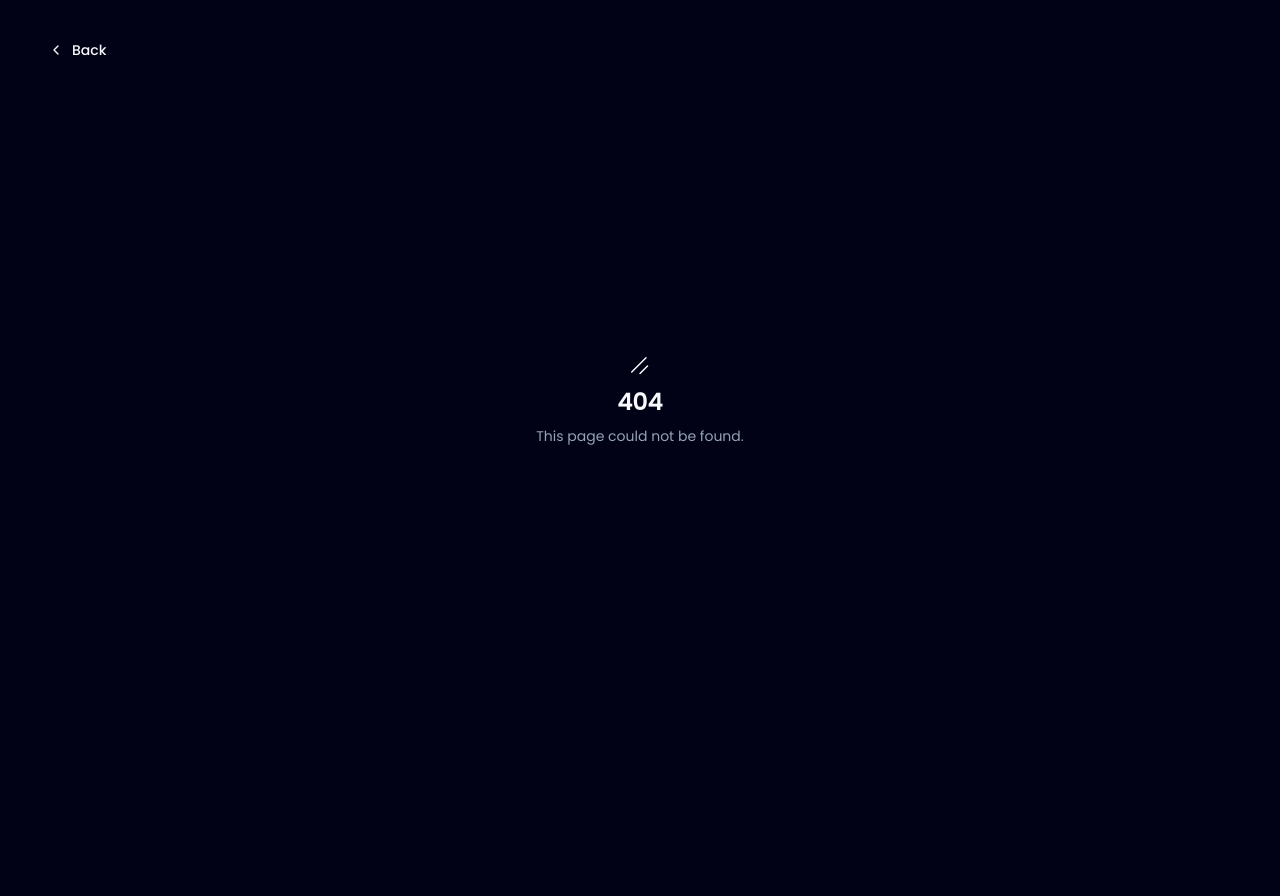
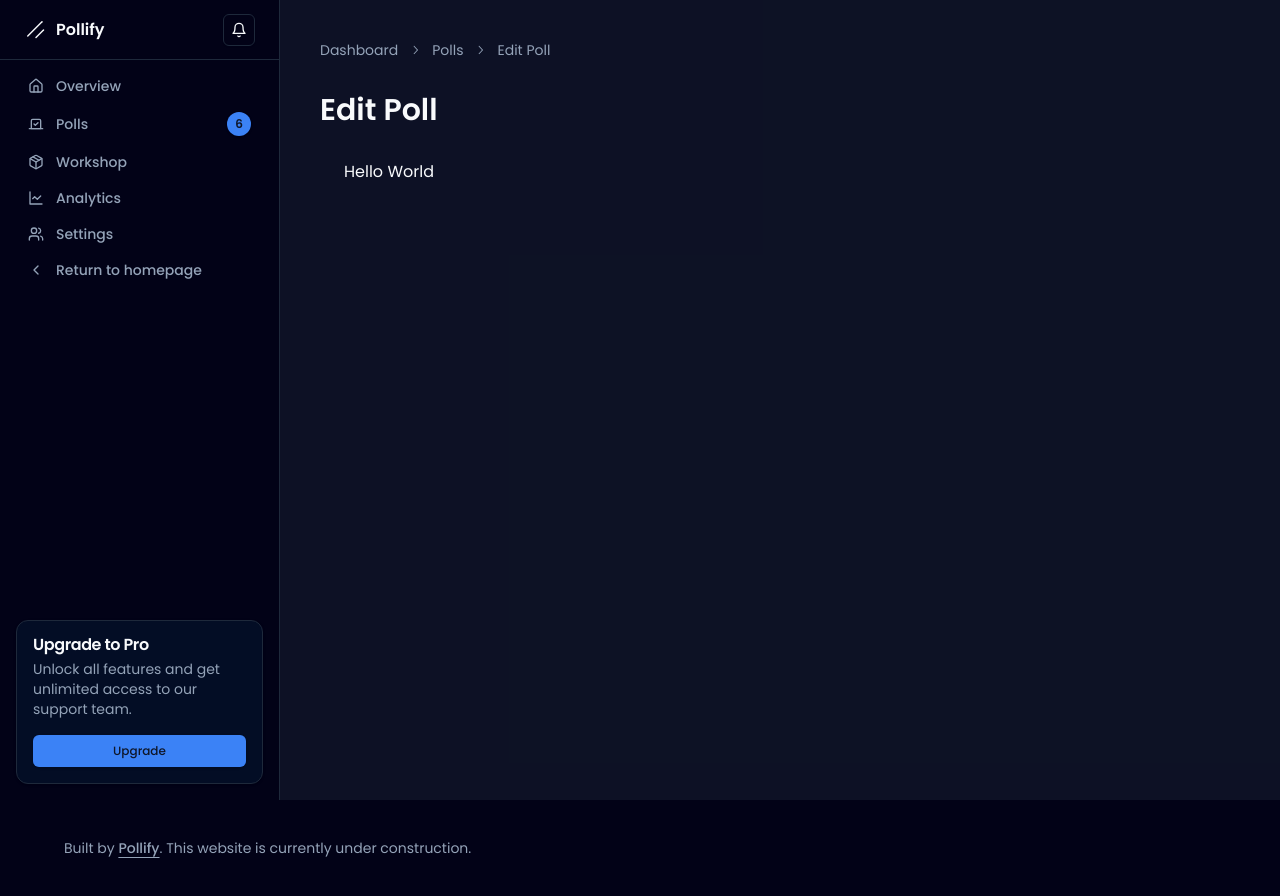
Before and after one commit to anthonysgro/pollify, a Next.js app in the folder apps/web/: page /dashboard/polls/1/edit in a window 1280 px wide. Before the commit this address had no page. Before the commit the page ends 800 px from the top, so only its background shows below. Built offline with nearby package versions, Linux system fonts and the light colour scheme.

Commit message:
Add new edit and poll dynamic routes

```diff
--- /dev/null
+++ b/apps/web/src/app/(dash)/dashboard/polls/[slug]/edit/page.tsx
@@ -0,0 +1,45 @@
+import {
+    Breadcrumb,
+    BreadcrumbItem,
+    BreadcrumbLink,
+    BreadcrumbList,
+    BreadcrumbSeparator,
+} from '@/components/ui/breadcrumb'
+import Link from 'next/link'
+
+async function PollEditPage({ params }: { params: { slug: string } }) {
+    return (
+        <main className="flex min-h-[calc(100vh_-_theme(spacing.16))] flex-1 flex-col gap-4 bg-muted/40 p-4 md:gap-8 md:p-10">
+            <Breadcrumb className="hidden md:flex">
+                <BreadcrumbList>
+                    <BreadcrumbItem>
+                        <BreadcrumbLink asChild>
+                            <Link href="/dashboard">Dashboard</Link>
+                        </BreadcrumbLink>
+                    </BreadcrumbItem>
+                    <BreadcrumbSeparator />
+                    <BreadcrumbItem>
+                        <BreadcrumbLink asChild>
+                            <Link href="/dashboard/polls">Polls</Link>
+                        </BreadcrumbLink>
+                    </BreadcrumbItem>
+                    <BreadcrumbSeparator />
+                    <BreadcrumbItem>
+                        <BreadcrumbLink asChild>
+                            <Link href={`/dashboard/polls/${params.slug}/edit`}>Edit Poll</Link>
+                        </BreadcrumbLink>
+                    </BreadcrumbItem>
+                </BreadcrumbList>
+            </Breadcrumb>
+            <div className="mx-auto grid w-full max-w-6xl gap-2">
+                <h1 className="text-3xl font-semibold">Edit Poll</h1>
+            </div>
+            <main className="grid flex-1 items-start gap-4 p-4 sm:px-6 sm:py-0 md:gap-8">
+                {/* <UserPollTableTabs /> */}
+                Hello World
+            </main>
+        </main>
+    )
+}
+
+export default PollEditPage
--- /dev/null
+++ b/apps/web/src/app/(dash)/dashboard/polls/[slug]/page.tsx
@@ -0,0 +1,44 @@
+import {
+    Breadcrumb,
+    BreadcrumbItem,
+    BreadcrumbLink,
+    BreadcrumbList,
+    BreadcrumbSeparator,
+} from '@/components/ui/breadcrumb'
+import Link from 'next/link'
+
+async function PollPage({ params }: { params: { slug: string } }) {
+    return (
+        <main className="flex min-h-[calc(100vh_-_theme(spacing.16))] flex-1 flex-col gap-4 bg-muted/40 p-4 md:gap-8 md:p-10">
+            <Breadcrumb className="hidden md:flex">
+                <BreadcrumbList>
+                    <BreadcrumbItem>
+                        <BreadcrumbLink asChild>
+                            <Link href="/dashboard">Dashboard</Link>
+                        </BreadcrumbLink>
+                    </BreadcrumbItem>
+                    <BreadcrumbSeparator />
+                    <BreadcrumbItem>
+                        <BreadcrumbLink asChild>
+                            <Link href="/dashboard/polls">Polls</Link>
+                        </BreadcrumbLink>
+                    </BreadcrumbItem>
+                    <BreadcrumbSeparator />
+                    <BreadcrumbItem>
+                        <BreadcrumbLink asChild>
+                            <Link href={`/dashboard/polls/${params.slug}`}>Poll</Link>
+                        </BreadcrumbLink>
+                    </BreadcrumbItem>
+                </BreadcrumbList>
+            </Breadcrumb>
+            <div className="mx-auto grid w-full max-w-6xl gap-2">
+                <h1 className="text-3xl font-semibold">Poll</h1>
+            </div>
+            <main className="grid flex-1 items-start gap-4 p-4 sm:px-6 sm:py-0 md:gap-8">
+                Hello World
+            </main>
+        </main>
+    )
+}
+
+export default PollPage
--- a/apps/web/src/components/user-poll-table.tsx
+++ b/apps/web/src/components/user-poll-table.tsx
@@ -61,7 +61,7 @@ async function UserPollTable() {
                             <Badge variant="outline">{poll.status}</Badge>
                         </TableCell>
                         <TableCell className="hidden md:table-cell">
-                            <Link href={poll.link}>
+                            <Link href={`/dashboard/polls/${poll.id}`}>
                                 <Icons.link2 size={18} />
                             </Link>
                         </TableCell>
@@ -89,8 +89,14 @@ async function UserPollTable() {
                                     <DropdownMenuLabel>
                                         Actions
                                     </DropdownMenuLabel>
-                                    <DropdownMenuItem>Edit</DropdownMenuItem>
-                                    <DropdownMenuItem>Delete</DropdownMenuItem>
+                                    <Link href={`/dashboard/polls/${poll.id}/edit`}>
+                                    <DropdownMenuItem className='cursor-pointer'>
+                                        Edit
+                                        </DropdownMenuItem>
+                                        </Link>
+
+                                        <DropdownMenuItem className='cursor-pointer'>
+                                        Delete</DropdownMenuItem>
                                 </DropdownMenuContent>
                             </DropdownMenu>
                         </TableCell>
--- a/apps/web/src/mock/poll-table.ts
+++ b/apps/web/src/mock/poll-table.ts
@@ -1,5 +1,6 @@
 export const pollData = [
     {
+        id: 0,
         name: 'Laser Lemonade Machine',
         status: 'Draft',
         link: '#',
@@ -7,6 +8,7 @@ export const pollData = [
         createdAt: '2023-07-12 10:42 AM',
     },
     {
+        id: 1,
         name: 'Hypernova Headphones',
         status: 'Active',
         link: '#',
@@ -14,6 +16,7 @@ export const pollData = [
         createdAt: '2023-10-18 03:21 PM',
     },
     {
+        id: 2,
         name: 'AeroGlow Desk Lamp',
         status: 'Active',
         link: '#',
@@ -21,6 +24,7 @@ export const pollData = [
         createdAt: '2023-11-29 08:15 AM',
     },
     {
+        id: 3,
         name: 'TechTonic Energy Drink',
         status: 'Draft',
         link: '#',
@@ -28,6 +32,7 @@ export const pollData = [
         createdAt: '2023-12-25 11:59 PM',
     },
     {
+        id: 4,
         name: 'Gamer Gear Pro Controller',
         status: 'Active',
         link: '#',
@@ -35,6 +40,7 @@ export const pollData = [
         createdAt: '2024-01-01 12:00 AM',
     },
     {
+        id: 5,
         name: 'Luminous VR Headset',
         status: 'Active',
         link: '#',
```
